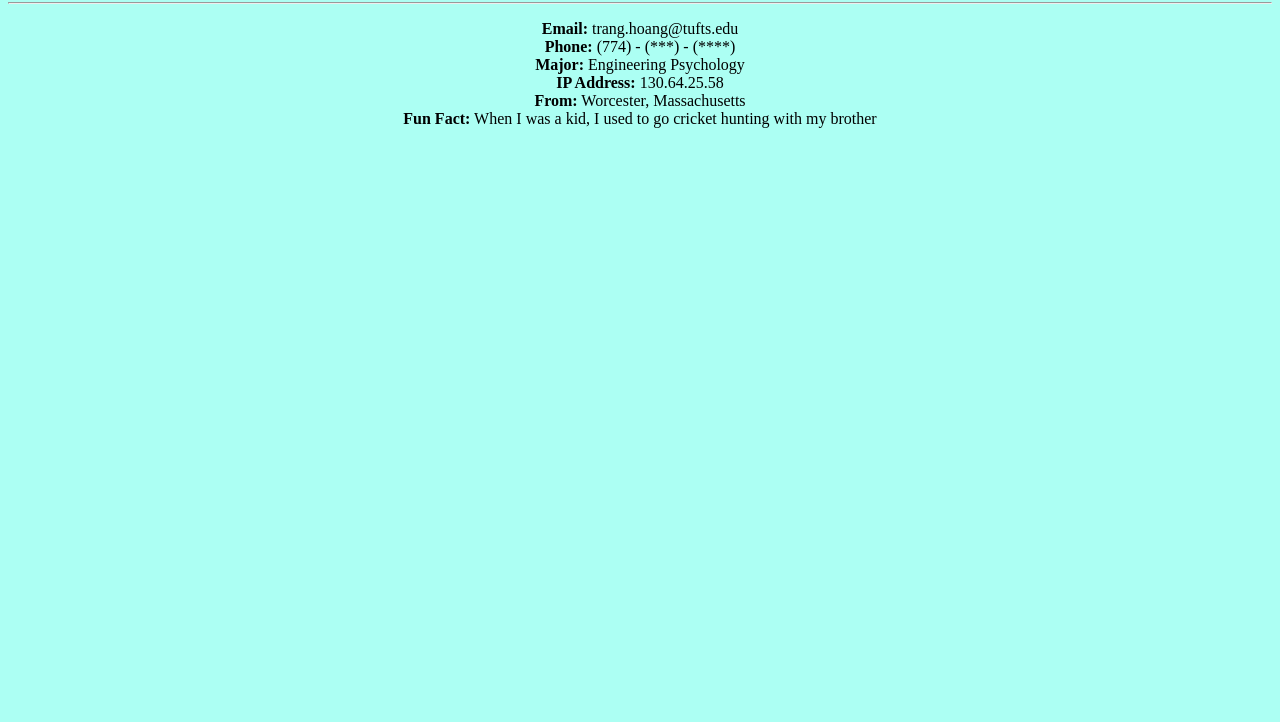
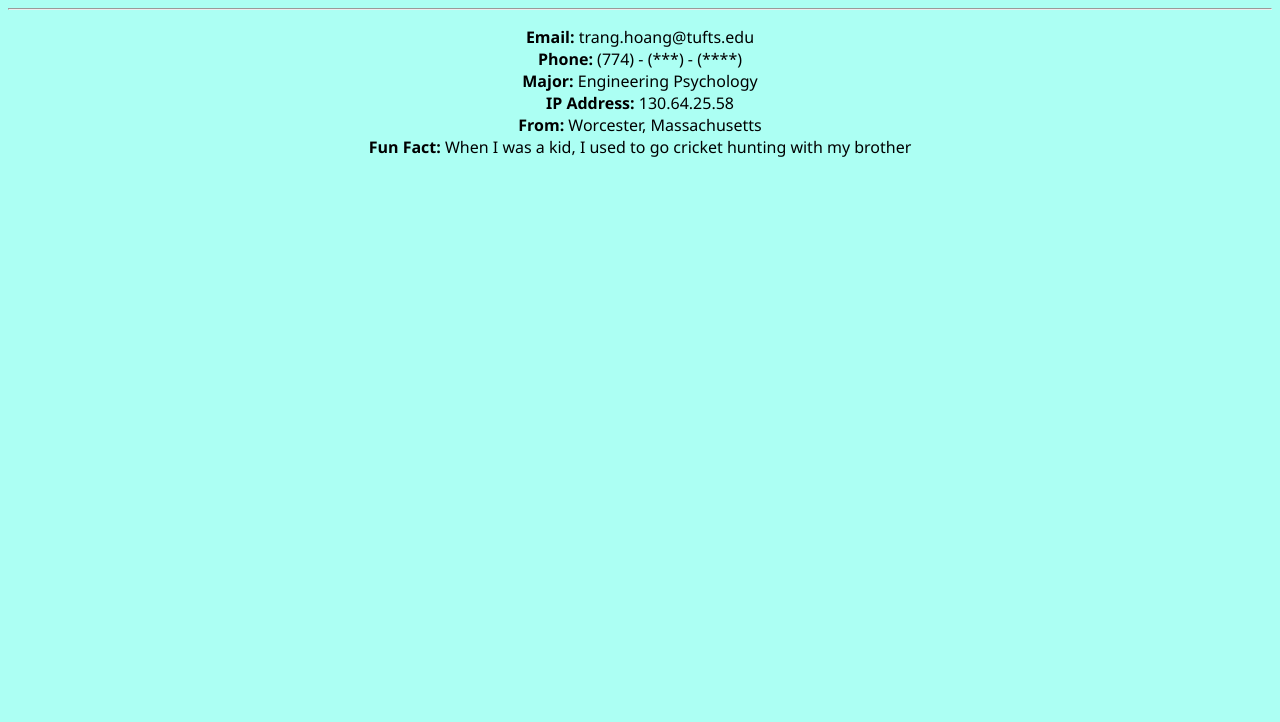
Before and after one commit to thoang05/introduction, a plain HTML site: page index.html in a window 1280 px wide. Shown: the part 78-800 px from the top of the page. Drawn offline with Linux system fonts and the light colour scheme.

Commit message:
Update index.html

```diff
--- a/index.html
+++ b/index.html
@@ -4,7 +4,8 @@
 <meta charset="utf-8">
 <style>
 	body {
-		background-color:#ACFFF3
+		background-color:#ACFFF3;
+		font-family: Segoe, "Segoe UI", "DejaVu Sans", "Trebuchet MS", Verdana, "sans-serif";
 	}
 </style>
 </head>
```
